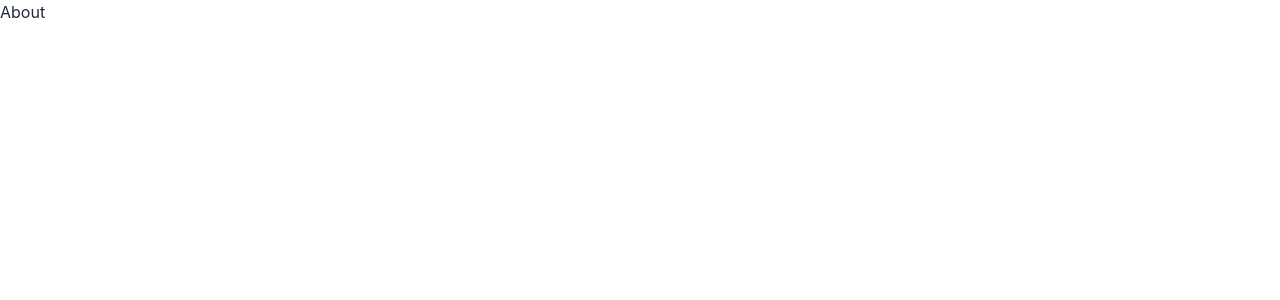
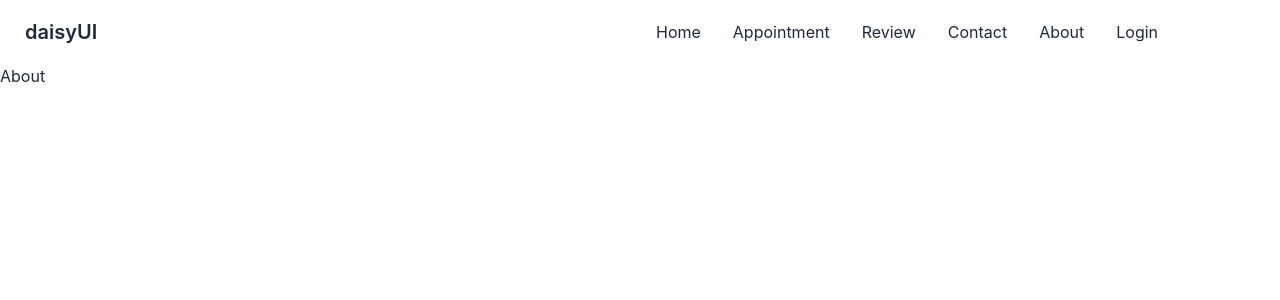
Before and after one commit to Hamidul-1/my-app1, a React (Create React App) app: page /about in a window 1280 px wide. Shown: the top 300 px of the page. Built offline with nearby package versions, Linux system fonts and the light colour scheme.

Commit message:
first commit

```diff
--- a/src/App.js
+++ b/src/App.js
@@ -3,10 +3,12 @@ import { Routes, Route, Link } from "react-router-dom";
 import './App.css';
 import Home from './Pages/Home';
 import About from './Pages/About';
+import Navbar from './Shared/Navbar';
 
 function App() {
   return (
     <div>
+      <Navbar></Navbar>
       <Routes>
         <Route path="/" element={<Home />} />
         <Route path="about" element={<About />} />
--- a/src/Pages/Home.js
+++ b/src/Pages/Home.js
@@ -9,8 +9,6 @@ import Footer from './Footer';
 const Home = () => {
     return (
         <div>
-
-            <Navbar></Navbar>
             <Banner></Banner>
             <Card></Card>
             <Footer></Footer>
--- a/src/Shared/Navbar.js
+++ b/src/Shared/Navbar.js
@@ -1,6 +1,14 @@
 import React from 'react';
 
 const Navbar = () => {
+    const menuItems = <>
+        <li><a>Home</a></li>
+        <li><a>Appointment</a></li>
+        <li><a>Review</a></li>
+        <li><a>Contact</a></li>
+        <li><a>About</a></li>
+        <li><a>Login</a></li>
+    </>
     return (
         <div>
             <div class="navbar bg-base-100">
@@ -10,41 +18,17 @@ const Navbar = () => {
                             <svg xmlns="http://www.w3.org/2000/svg" class="h-5 w-5" fill="none" viewBox="0 0 24 24" stroke="currentColor"><path stroke-linecap="round" stroke-linejoin="round" stroke-width="2" d="M4 6h16M4 12h8m-8 6h16" /></svg>
                         </label>
                         <ul tabindex="0" class="menu menu-compact dropdown-content mt-3 p-2 shadow bg-base-100 rounded-box w-52">
-                            <li><a>Item 1</a></li>
-                            <li tabindex="0">
-                                <a class="justify-between">
-                                    Parent
-                                    <svg class="fill-current" xmlns="http://www.w3.org/2000/svg" width="24" height="24" viewBox="0 0 24 24"><path d="M8.59,16.58L13.17,12L8.59,7.41L10,6L16,12L10,18L8.59,16.58Z" /></svg>
-                                </a>
-                                <ul class="p-2">
-                                    <li><a>Submenu 1</a></li>
-                                    <li><a>Submenu 2</a></li>
-                                </ul>
-                            </li>
-                            <li><a>Item 3</a></li>
+                            {menuItems}
                         </ul>
                     </div>
                     <a class="btn btn-ghost normal-case text-xl">daisyUI</a>
                 </div>
                 <div class="navbar-center hidden lg:flex">
                     <ul class="menu menu-horizontal p-0">
-                        <li><a>Item 1</a></li>
-                        <li tabindex="0">
-                            <a>
-                                Parent
-                                <svg class="fill-current" xmlns="http://www.w3.org/2000/svg" width="20" height="20" viewBox="0 0 24 24"><path d="M7.41,8.58L12,13.17L16.59,8.58L18,10L12,16L6,10L7.41,8.58Z" /></svg>
-                            </a>
-                            <ul class="p-2">
-                                <li><a>Submenu 1</a></li>
-                                <li><a>Submenu 2</a></li>
-                            </ul>
-                        </li>
-                        <li><a>Item 3</a></li>
+                        {menuItems}
                     </ul>
                 </div>
-                <div class="navbar-end">
-                    <a class="btn">Get started</a>
-                </div>
+
             </div>
         </div>
     );
```
